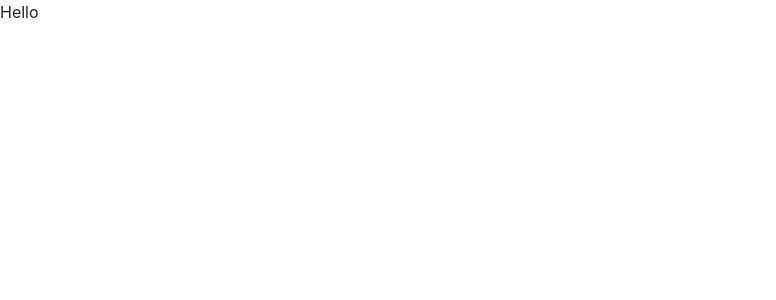
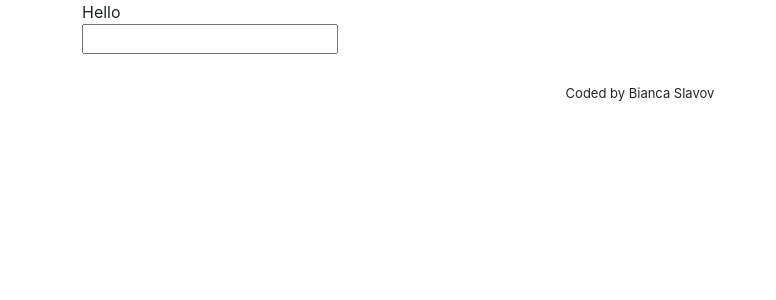
Before and after one commit to Bianca-Slavov/dictionary-project-react, a React (Create React App) app: page / in a window 1280 px wide. Shown: the top 300 px of the page, without its empty margins (0-776 px from the left). Built offline with nearby package versions, Linux system fonts and the light colour scheme.

Commit message:
created the search engine

```diff
--- a/src/App.css
+++ b/src/App.css
@@ -0,0 +1,5 @@
+.App-footer {
+  font-size: 13px;
+  margin: 30px 0;
+  text-align: center;
+}
--- a/src/App.js
+++ b/src/App.js
@@ -1,11 +1,18 @@
 import './App.css';
+import Dictionary from "./Dictionary";
 
 export default function App() {
   return (
     <div className="App">
+      <div className="container">
       <header className="App-header">
         Hello
-      </header>
+        </header>
+        <main>
+          <Dictionary />
+        </main>
+        <footer className="App-footer"> Coded by Bianca Slavov</footer>
+        </div>
     </div>
   );
 }
--- /dev/null
+++ b/src/Dictionary.js
@@ -0,0 +1,23 @@
+import React, { useState } from "react";
+import "./Dictionary.css";
+
+export default function Dictionary() {
+    let [keyword, setKeyword] = useState("");
+
+    function search(event) {
+        event.preventDefault();
+        alert(`Searching for ${keyword} definition`);
+    }
+
+    function handleKeywordChangre(event) {
+        setKeyword(event.target.value);
+    }
+
+    return (
+        <div className="Dictionary">
+            <form onSubmit={search}>
+                <input type="search" onChange={handleKeywordChangre}/>
+            </form>
+        </div>
+    )
+}
```
Also changed, not shown: src/Dictionary.css (added).
